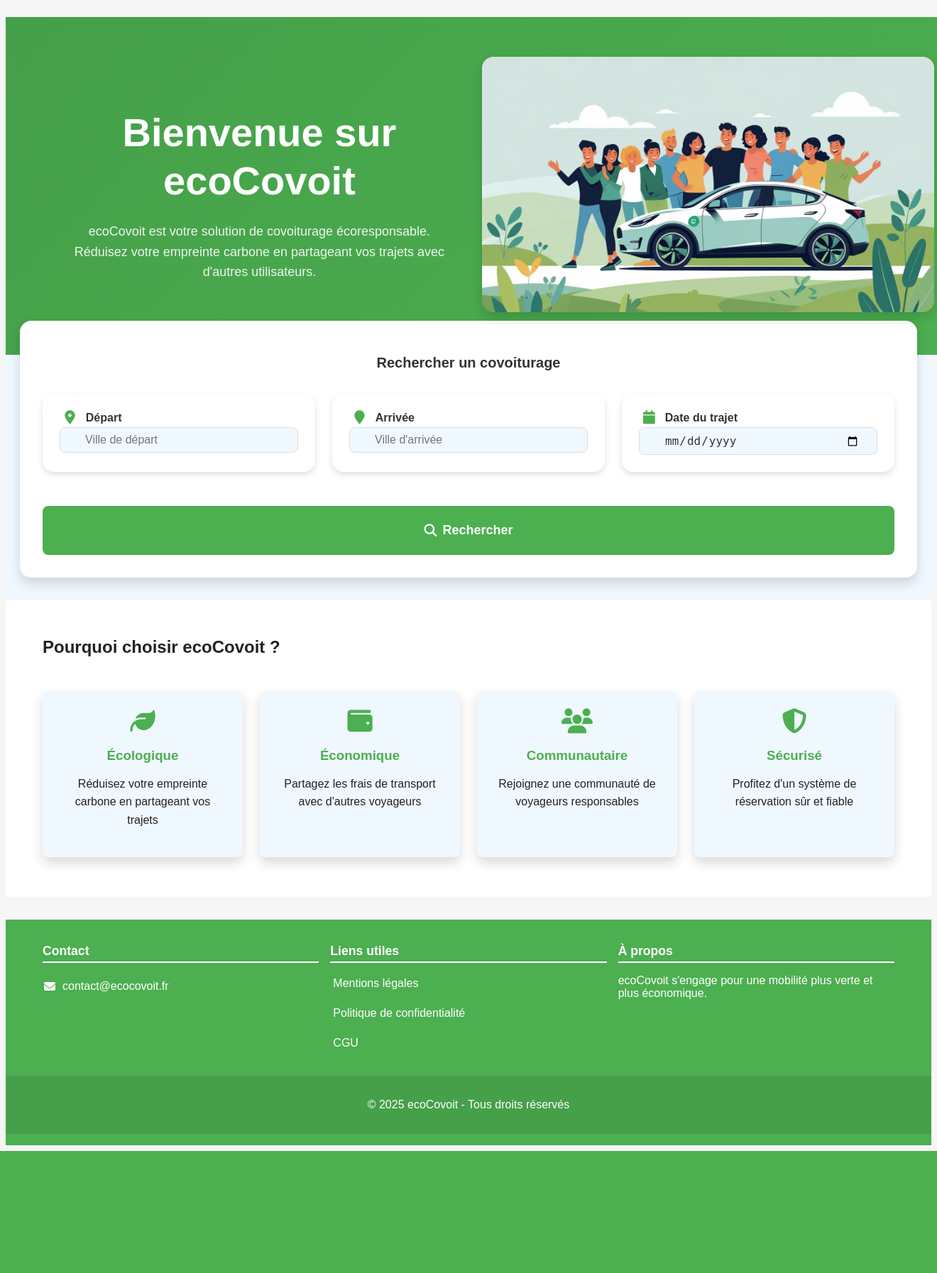
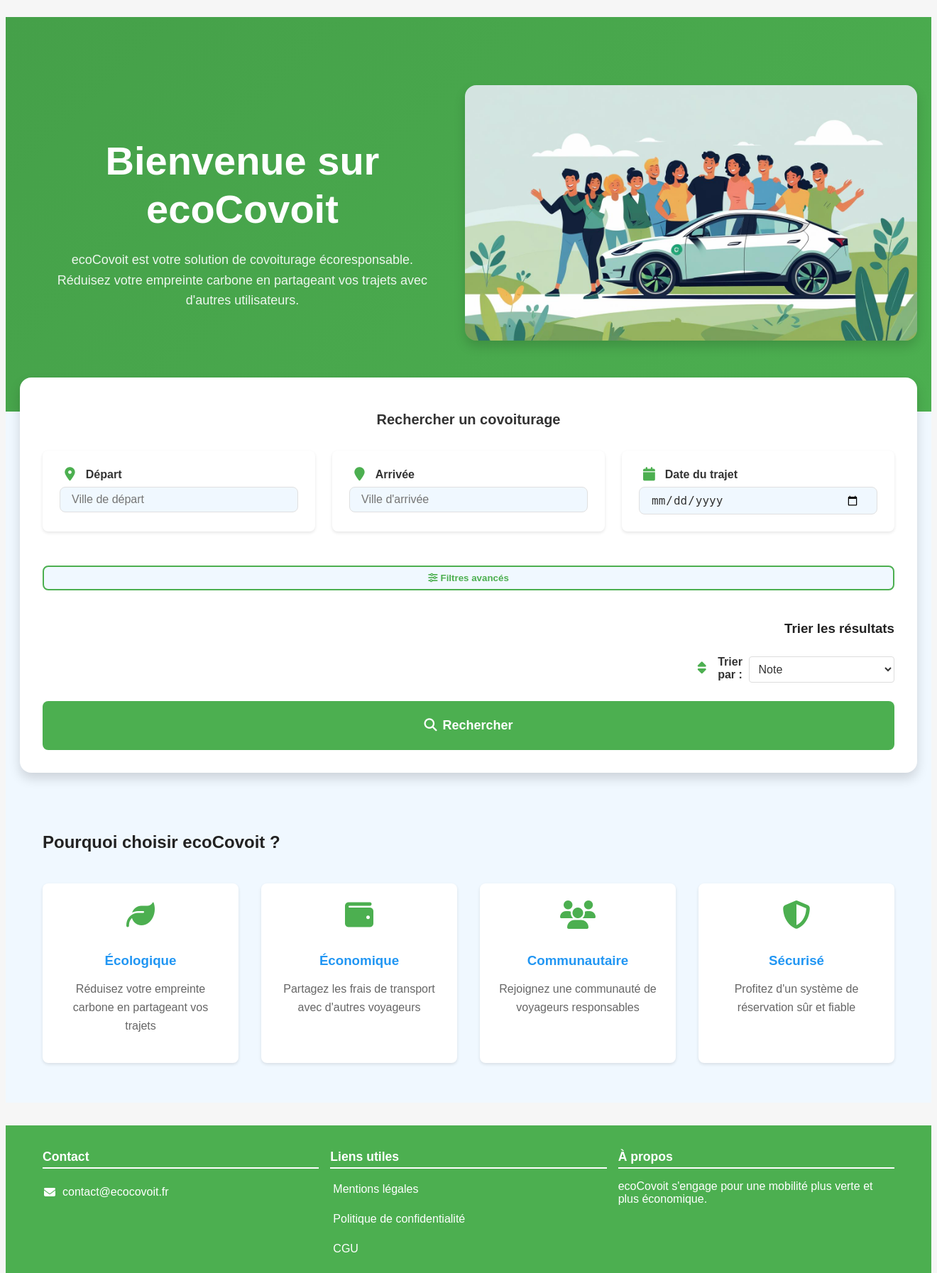
Before and after one commit to Papou138/ecoCovoit, a PHP site: page / in a window 1320 px wide. Shown: the part 207-2001 px from the top of the page at 71% size. Before the commit the page ends 1829 px from the top, so only its background shows below. Run offline with PHP 8.4, Linux system fonts and the light colour scheme.

Commit message:
Frontend : Amélioration page index.html

```diff
--- a/frontend/assets/css/_commun.css
+++ b/frontend/assets/css/_commun.css
@@ -110,10 +110,8 @@ main {
 
 /* Section présentation */
 #presentation {
-  padding: var(--space-lg);
   text-align: center;
   margin-bottom: 0;
-  width: 100%;
 }
 
 .presentation-content {
@@ -244,7 +242,7 @@ label i,
 
 .feature-card h3 {
   margin-bottom: var(--space-sm);
-  color: var(--color-text-primary);
+  color: var(--color-secondary);
 }
 
 .feature-card p {
@@ -377,24 +375,71 @@ label i,
 }
 
 /* Système de formulaires */
-.form-container {
-  max-width: 700px;
-  margin: var(--space-xl) auto;
-  padding: var(--space-xl);
-  background-color: var(--color-bg-primary);
-  border-radius: var(--radius-lg);
-  box-shadow: var(--shadow-lg);
+.form-group {
+  display: flex;
+  flex-direction: column;
+  align-items: flex-start;
+  gap: var(--space-xs);
+  background: var(--color-bg-primary);
+  border-radius: var(--radius-md);
+  box-shadow: var(--shadow-sm);
+  padding: var(--space-lg);
+  margin-bottom: var(--space-lg);
+  width: 100%;
+  box-sizing: border-box; /* Assure que le padding n'affecte pas la largeur totale */
 }
 
-.form-group {
-  background: var(--color-bg-primary);
-  border-radius: var(--radius-lg);
-  box-shadow: var(--shadow-md);
-  padding: var(--space-lg);
-  margin-bottom: var(--space-lg);
-  display: flex;
-  flex-direction: column;
-  min-width: 0;
+.form-group .form-input,
+.form-group select,
+.form-group input,
+.form-group textarea {
+  width: 100%;
+  box-sizing: border-box;
+  padding: var(--space-sm) var(--space-md);
+  border: 1.5px solid var(--color-border);
+  border-radius: var(--radius-md);
+  font-size: var(--font-size-base);
+  background-color: var(--color-bg-secondary);
+  color: var(--color-text-primary);
+  font-weight: 500;
+  transition: border-color var(--transition-base),
+    box-shadow var(--transition-base);
+  outline: none;
+  margin-bottom: 0;
+}
+
+.form-group .form-input:focus,
+.form-group select:focus,
+.form-group input:focus,
+.form-group textarea:focus {
+  border-color: var(--color-primary);
+  background-color: var(--color-bg-secondary);
+  box-shadow: var(--shadow-focus);
+}
+
+.form-group .form-input:hover,
+.form-group select:hover,
+.form-group input:hover,
+.form-group textarea:hover {
+  border-color: var(--color-primary-light);
+}
+
+.form-group .form-input[disabled],
+.form-group select[disabled],
+.form-group input[disabled],
+.form-group textarea[disabled] {
+  background: var(--color-bg-tertiary);
+  color: var(--color-text-secondary);
+  cursor: not-allowed;
+  opacity: 0.7;
+}
+
+.form-group .help-text {
+  font-size: var(--font-size-sm);
+  color: var(--color-text-secondary);
+  margin-top: 0;
+  margin-bottom: 0;
+  padding-left: 2.2em; /* Aligné avec l’icône du label */
 }
 
 .form-field {
@@ -639,11 +684,9 @@ select.error {
 }
 
 @media screen and (max-width: 700px) {
-  .form-container {
-    padding: var(--space-md);
-  }
   .form-group {
     padding: var(--space-md);
+    margin-top: var(--space-md);
   }
 }
 
@@ -652,8 +695,9 @@ select.error {
     width: 100%;
   }
 
-  .form-container {
-    padding: var(--space-md);
+  .form-group {
+    padding: var(--space-sm);
+    margin-top: var(--space-sm);
   }
 
   .presentation-content {
--- a/frontend/assets/css/style.css
+++ b/frontend/assets/css/style.css
@@ -134,8 +134,10 @@
 
 .filters-grid {
   display: grid;
-  grid-template-columns: repeat(auto-fit, minmax(200px, 1fr));
-  gap: var(--space-md);
+  grid-template-columns: repeat(2, 1fr);
+  gap: var(--space-lg);
+  width: 100%;
+  box-sizing: border-box; /* Assure que le padding n'affecte pas la largeur totale */
 }
 
 /* Bouton de recherche */
@@ -161,51 +163,6 @@
 .search-button:hover {
   background-color: var(--color-primary-dark);
   transform: translateY(-2px);
-}
-
-/* ========================= */
-/* AVANTAGES SECTION         */
-/* ========================= */
-.features-section {
-  background: var(--color-bg-primary);
-  padding: var(--space-xl) 0;
-}
-
-.features-grid {
-  display: grid;
-  grid-template-columns: repeat(4, 1fr);
-  gap: var(--space-lg);
-  margin-top: var(--space-lg);
-}
-
-.feature-card {
-  background: var(--color-bg-secondary);
-  border-radius: var(--radius-md);
-  box-shadow: var(--shadow-lg);
-  padding: var(--space-lg);
-  text-align: center;
-  transition: transform 0.2s;
-}
-
-.feature-card i {
-  font-size: 2.2em;
-  color: var(--color-primary);
-  margin-bottom: 10px;
-}
-
-.feature-card h3 {
-  margin: 10px 0 8px 0;
-  color: var(--color-primary);
-}
-
-.feature-card p {
-  color: var(--text-light);
-  font-size: 1em;
-}
-
-.feature-card:hover {
-  transform: translateY(-4px) scale(1.03);
-  box-shadow: 0 4px 18px rgba(46, 139, 87, 0.13);
 }
 
 /* ========================= */
@@ -259,9 +216,6 @@
 /* RESPONSIVE DESIGN         */
 /* ========================= */
 @media screen and (max-width: 1100px) {
-  .features-grid {
-    grid-template-columns: repeat(2, 1fr);
-  }
   .presentation-content {
     grid-template-columns: 1fr;
     gap: var(--space-lg);
@@ -282,9 +236,6 @@
 }
 
 @media screen and (max-width: 700px), (max-width: 768px) {
-  .features-grid {
-    grid-template-columns: 1fr;
-  }
   .footer-content {
     flex-direction: column;
     align-items: center;
@@ -360,13 +311,6 @@
   opacity: 1;
 }
 
-.form-group input {
-  width: 100%;
-  padding: var(--space-sm) var(--space-sm) var(--space-sm) 35px;
-  border: 1px solid #ddd;
-  border-radius: var(--radius-md);
-}
-
 /* Sections spécifiques */
 .presentation {
   padding: var(--space-lg);
@@ -419,16 +363,17 @@
 
 .tri-container {
   display: flex;
+  flex-direction: column;
+  align-items: flex-end;
   justify-content: flex-end;
-  gap: 20px;
-  margin: 20px 0;
-  align-items: center;
+  gap: var(--space-sm);
+  margin: var(--space-lg) 0;
 }
 
 .tri-groupe {
   display: flex;
   align-items: center;
-  gap: 10px;
+  gap: var(--space-xs);
 }
 
 #tri-option,
@@ -476,6 +421,13 @@
 }
 
 /* Media queries */
+@media screen and (max-width: 900px) {
+  .filters-grid {
+    grid-template-columns: 1fr;
+    gap: var(--space-md);
+  }
+}
+
 @media (max-width: 768px) {
   .trajet-header {
     flex-direction: column;
--- a/frontend/assets/js/search.js
+++ b/frontend/assets/js/search.js
@@ -52,6 +52,8 @@ async function chargerTrajets(formData) {
     trierEtAfficher();
   } catch (error) {
     afficherErreur();
+    // ************ Log pour le debug : ***********
+    resultats.innerHTML += `<div style="color:red;font-size:0.9em;">Erreur de connexion au backend : ${error.message}</div>`;
     console.error("Erreur:", error);
   }
 }
@@ -115,7 +117,7 @@ function afficherTrajets(trajets) {
 
     // Marquage visuel si la note est inférieure au filtre actuel
     if (trajet.note_moyenne < noteMin) {
-      div.classList.add("note-faible");
+      trajetDiv.classList.add("note-faible");
     }
 
     trajetDiv.innerHTML = `
@@ -151,3 +153,15 @@ function afficherTrajets(trajets) {
 // Initialisation des écouteurs d'événements
 selectTri.addEventListener("change", trierEtAfficher);
 selectNote.addEventListener("change", trierEtAfficher);
+
+// Gestion de l'affichage des filtres avancés
+const toggleFiltersBtn = document.getElementById("toggle-filters");
+const filtersContent = document.getElementById("filters-content");
+
+if (toggleFiltersBtn && filtersContent) {
+  toggleFiltersBtn.addEventListener("click", function () {
+    const isActive = filtersContent.classList.toggle("active");
+    toggleFiltersBtn.setAttribute("aria-expanded", isActive);
+    filtersContent.setAttribute("aria-hidden", !isActive);
+  });
+}
--- a/frontend/index.html
+++ b/frontend/index.html
@@ -128,7 +128,7 @@
       <section id="recherche" class="search-section">
         <div class="search-container animate-slideUp">
           <h2>Rechercher un covoiturage</h2>
-          <form id="search-form" aria-label="Recherche de trajets">
+          <form id="formRecherche" aria-label="Recherche de trajets">
             <div class="search-main-fields">
               <div class="form-group">
                 <label for="depart"
@@ -172,11 +172,137 @@
                 />
               </div>
             </div>
+
+            <!-- Filtres avancés -->
+            <div class="advanced-filters">
+              <button
+                type="button"
+                class="toggle-filters"
+                id="toggle-filters"
+                aria-expanded="false"
+                aria-controls="filters-content"
+                aria-label="Afficher ou masquer les filtres avancés"
+              >
+                <i class="fas fa-sliders-h" aria-hidden="true"></i> Filtres
+                avancés
+              </button>
+              <div
+                class="filters-content"
+                id="filters-content"
+                aria-hidden="true"
+                aria-labelledby="toggle-filters"
+              >
+                <h3 class="filters-title">Filtres avancés</h3>
+                <div class="filters-grid">
+                  <!-- Type de véhicule -->
+                  <div class="form-group">
+                    <label for="ecologique">
+                      <i class="fas fa-leaf"></i> Type de véhicule
+                    </label>
+                    <select
+                      name="ecologique"
+                      id="ecologique"
+                      class="form-input"
+                      aria-labelledby="ecologique-label"
+                    >
+                      <option value="">Tous les véhicules</option>
+                      <option value="oui">Véhicules écologiques</option>
+                      <option value="non">Véhicules standards</option>
+                    </select>
+                  </div>
+
+                  <!-- Prix Max -->
+                  <div class="form-group">
+                    <label for="prix" id="prix-label">
+                      <i class="fas fa-euro-sign" aria-hidden="true"></i> Prix
+                      Max
+                    </label>
+                    <input
+                      type="number"
+                      id="prix"
+                      name="prix"
+                      class="form-input"
+                      placeholder="Ex: 30"
+                      min="0"
+                      max="1000"
+                      step="0.01"
+                      aria-labelledby="prix-label"
+                      aria-describedby="prix-help"
+                    />
+                    <div id="prix-help" class="help-text">
+                      Entrer un montant entre 0 et 1000 €
+                    </div>
+                  </div>
+
+                  <!-- Durée Max -->
+                  <div class="form-group">
+                    <label for="duree" id="duree-label">
+                      <i class="fas fa-clock" aria-hidden="true"></i> Durée Max
+                      (heures)
+                    </label>
+                    <input
+                      type="number"
+                      id="duree"
+                      name="duree"
+                      class="form-input"
+                      placeholder="Ex: 5"
+                      min="0"
+                      max="24"
+                      aria-labelledby="duree-label"
+                      aria-describedby="duree-help"
+                    />
+                    <div id="duree-help" class="help-text">
+                      Entrer une durée entre 0 et 24 heures
+                    </div>
+                  </div>
+
+                  <!-- Note Minimale -->
+                  <div class="form-group">
+                    <label for="filtre-note" id="note-label">
+                      <i class="fas fa-star" aria-hidden="true"></i> Note
+                      minimale
+                    </label>
+                    <input
+                      type="number"
+                      id="filtre-note"
+                      name="note"
+                      class="form-input"
+                      placeholder="Ex: 4"
+                      min="0"
+                      max="5"
+                      step="0.5"
+                      aria-labelledby="note-label"
+                      aria-describedby="note-help"
+                    />
+                    <div id="note-help" class="help-text">
+                      Entrer une note entre 0 et 5
+                    </div>
+                  </div>
+                </div>
+              </div>
+            </div>
+
+            <!-- Zone de tri -->
+            <div class="tri-container">
+              <h3 class="tri-title">Trier les résultats</h3>
+              <div class="tri-groupe">
+                <label for="tri-option"
+                  ><i class="fas fa-sort"></i> Trier par :</label
+                >
+                <select id="tri-option" class="form-input">
+                  <option value="note">Note</option>
+                  <option value="prix">Prix</option>
+                  <option value="places">Places disponibles</option>
+                </select>
+              </div>
+            </div>
+
+            <!-- Bouton de Recherche -->
             <button type="submit" class="search-button">
               <i class="fas fa-search"></i> Rechercher
             </button>
           </form>
-          <div id="results" class="results-container"></div>
+          <div id="resultats" class="results-container"></div>
         </div>
       </section>
 
```
